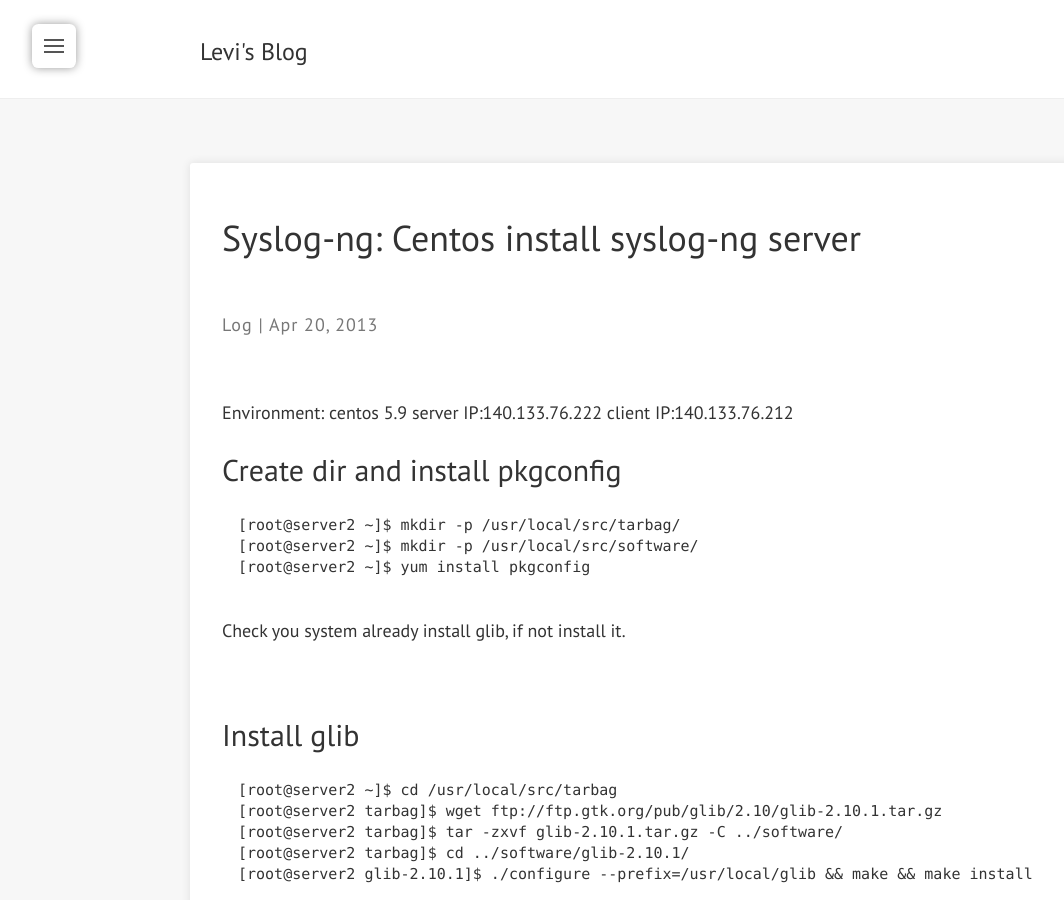
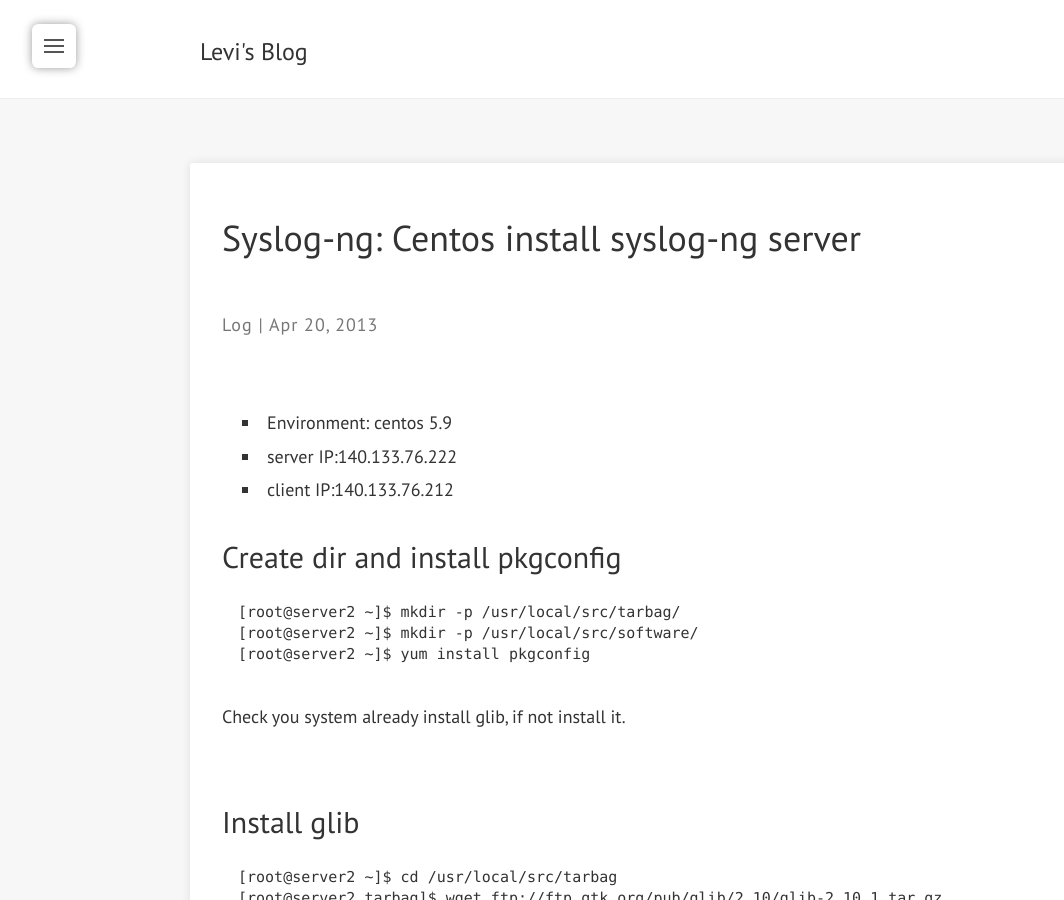
Before and after one commit to levichen/levichen.github.io, a Jekyll site: the page built from _posts/2013-04-20-syslog-ng-centos-install-syslog-ng-server.md, in a window 1280 px wide and 900 px high. Shown: the whole window, without its empty margins (0-1064 px from the left). Built offline with Jekyll 4.4.1, drawn with Linux system fonts in a browser that asks for light colours; nearby versions of some CDN libraries; Markdown is read by kramdown in place of the engine named in the settings; comment, search, counter and statistics services are not loaded.

```diff
--- a/_posts/2013-04-20-syslog-ng-centos-install-syslog-ng-server.md
+++ b/_posts/2013-04-20-syslog-ng-centos-install-syslog-ng-server.md
@@ -6,9 +6,10 @@ tags:
   - Log
 ---
 
-Environment: centos 5.9
-server IP:140.133.76.222
-client IP:140.133.76.212
+
+- Environment: centos 5.9
+- server IP:140.133.76.222
+- client IP:140.133.76.212
 
 ## Create dir and install pkgconfig
 
```
